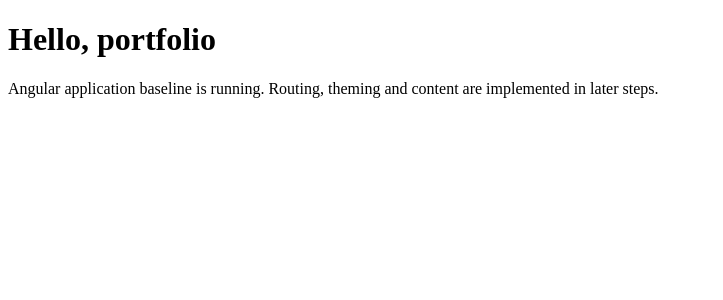
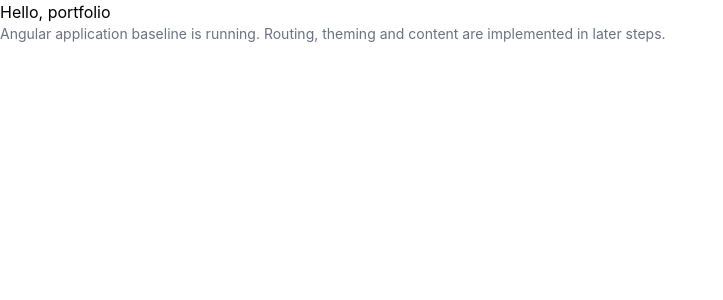
Before and after one commit to vini-amaral/vini-amaral.github.io, an Angular app: page / in a window 1280 px wide. Shown: the top 300 px of the page, without its empty margins (0-723 px from the left). Built offline with nearby package versions, Linux system fonts and the light colour scheme.

Commit message:
feat(setup): add tailwind css styling integration

```diff
--- a/package.json
+++ b/package.json
@@ -25,8 +25,11 @@
     "@angular/build": "^21.2.24",
     "@angular/cli": "^21.2.24",
     "@angular/compiler-cli": "^21.2.0",
+    "@tailwindcss/postcss": "^4.3.3",
     "jsdom": "^28.0.0",
+    "postcss": "^8.5.28",
     "prettier": "^3.8.1",
+    "tailwindcss": "^4.3.3",
     "typescript": "~5.9.2",
     "vitest": "^4.0.8"
   }
--- a/src/app/app.html
+++ b/src/app/app.html
@@ -1,6 +1,6 @@
 <main class="app-shell">
   <h1>Hello, {{ title() }}</h1>
-  <p>
+  <p class="text-sm text-gray-500">
     Angular application baseline is running. Routing, theming and content are implemented in later
     steps.
   </p>
--- a/src/styles.css
+++ b/src/styles.css
@@ -1 +1,2 @@
 /* You can add global styles to this file, and also import other style files */
+@import 'tailwindcss';
```
Also changed, not shown: .postcssrc.json (added), 1 other file (tests, documents, lock files or other folders).
